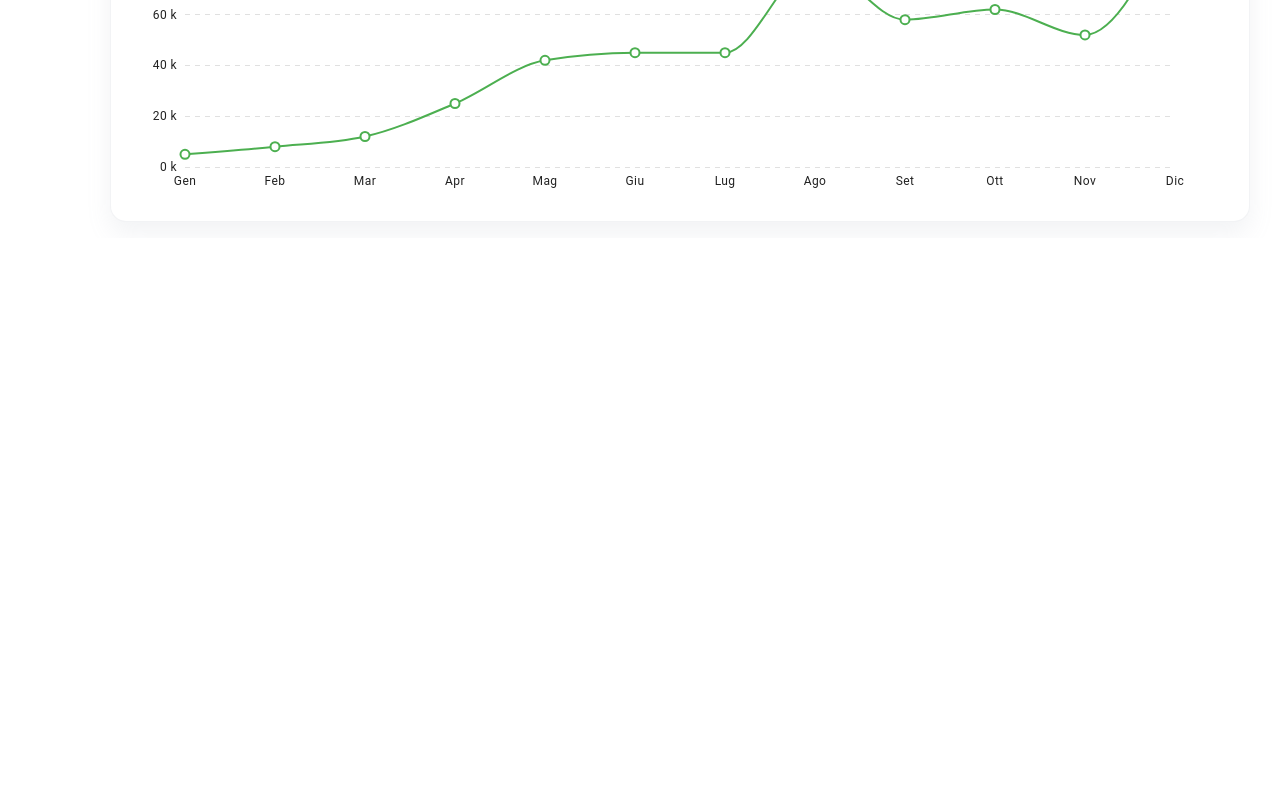
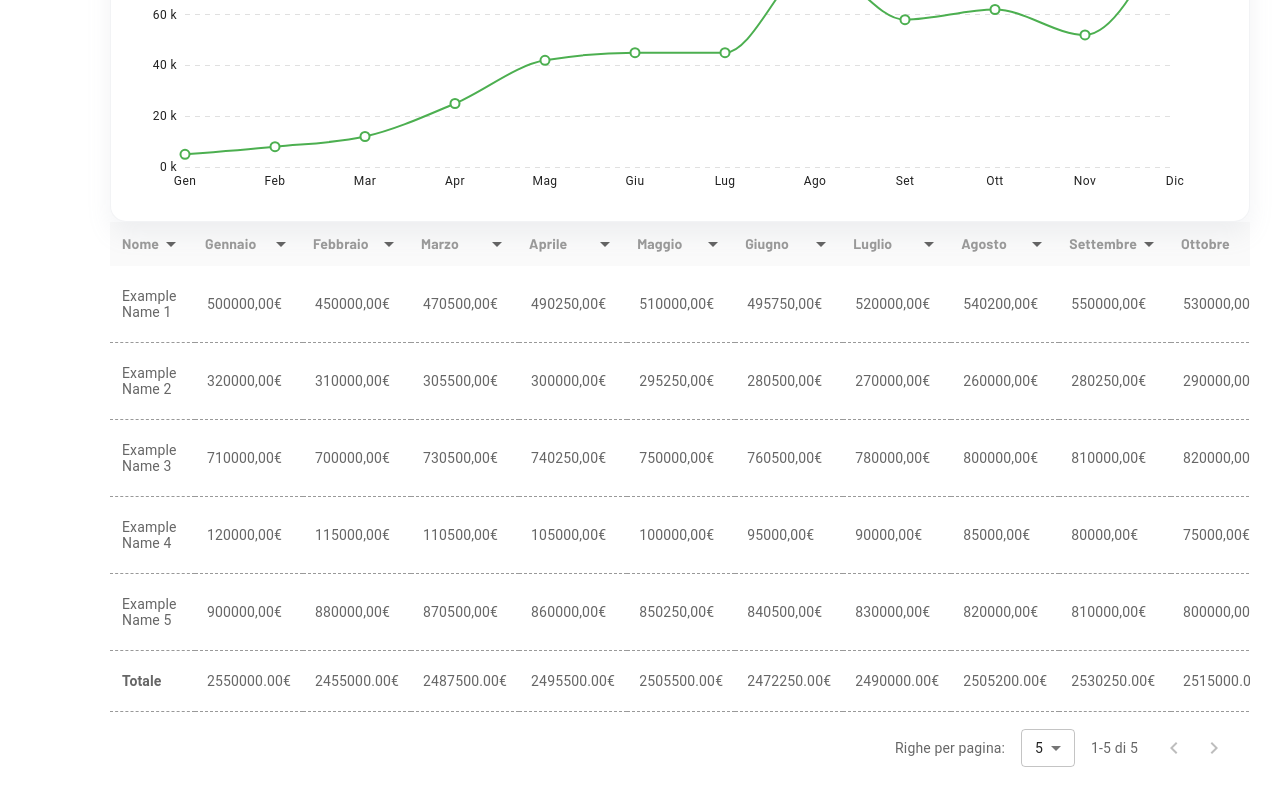
Before and after one commit to Shivangi-Panigrahy/Relatio_Dominico, a React (Create React App) app: page /dashboard/vendite in a window 1280 px wide. Shown: the part 1076-1876 px from the top of the page. Before the commit the page ends 1314 px from the top, so only its background shows below. Built offline with nearby package versions, Linux system fonts and the light colour scheme.

Commit message:
#dashbardchanges

```diff
--- a/src/pages/dashboard/Acquisti.jsx
+++ b/src/pages/dashboard/Acquisti.jsx
@@ -6,7 +6,8 @@ import Header from "../../component/header/Header";
 import { Outlet } from "react-router-dom";
 import MenuTab from "../../component/tabs/MenuTab";
 import dayjs from "dayjs";
-
+import Table from "../../component/table/Table";
+import tableData from "../../utils/personaleData.json";
 const dataset = [
   { month: "Gen", entrate: 5 },
   { month: "Feb", entrate: 8 },
@@ -21,7 +22,69 @@ const dataset = [
   { month: "Nov", entrate: 52 },
   { month: "Dic", entrate: 100 },
 ];
-
+const columns = [
+  { field: "nome", headerName: "Nome", width: 400 },
+  {
+    field: "gennaio",
+    headerName: "Gennaio",
+    width: 120,
+  },
+  {
+    field: "febbraio",
+    headerName: "Febbraio",
+    width: 120,
+  },
+  {
+    field: "marzo",
+    headerName: "Marzo",
+    width: 120,
+  },
+  {
+    field: "aprile",
+    headerName: "Aprile",
+    width: 120,
+  },
+  {
+    field: "maggio",
+    headerName: "Maggio",
+    width: 120,
+  },
+  {
+    field: "giugno",
+    headerName: "Giugno",
+    width: 120,
+  },
+  {
+    field: "luglio",
+    headerName: "Luglio",
+    width: 120,
+  },
+  {
+    field: "agosto",
+    headerName: "Agosto",
+    width: 120,
+  },
+  {
+    field: "settembre",
+    headerName: "Settembre",
+    width: 120,
+  },
+  {
+    field: "ottobre",
+    headerName: "Ottobre",
+    width: 120,
+  },
+  {
+    field: "novembre",
+    headerName: "Novembre",
+    width: 120,
+  },
+  {
+    field: "dicembre",
+    headerName: "Dicembre",
+    width: 120,
+  },
+];
 const acquistidata = [
   {
     status: "I Trimestre",
@@ -200,6 +263,7 @@ const Acquisti = () => {
           dataFilter={dataFilter}
           series={series}
         />
+           <Table data={tableData} columns={columns} navData={"personale"} />
       </div>
     </>
   );
--- a/src/pages/dashboard/Personale.jsx
+++ b/src/pages/dashboard/Personale.jsx
@@ -24,12 +24,12 @@ const dataset = [
   { month: "Dic", entrate: 80 },
 ];
 
-const dataPie = [
-  { id: 1, value: 35, color: "#E72276", type: "IVA" },
-  { id: 3, value: 5, color: "#FF4D4D", type: "IRAP" },
-  { id: 2, value: 15, color: "#0073B7", type: "Contributi" },
-  { id: 0, value: 45, color: "#E72276", type: "IRES" },
-];
+// const dataPie = [
+//   { id: 1, value: 35, color: "#E72276", type: "IVA" },
+//   { id: 3, value: 5, color: "#FF4D4D", type: "IRAP" },
+//   { id: 2, value: 15, color: "#0073B7", type: "Contributi" },
+//   { id: 0, value: 45, color: "#E72276", type: "IRES" },
+// ];
 
 const personaleData = [
   {
@@ -258,7 +258,7 @@ const Personale = () => {
           data={"personale"}
           dataset={dataset}
           dataFilter={dataFilter}
-          dataPie={dataPie}
+          // dataPie={dataPie}
           series={series}
         />
         <Table data={tableData} columns={columns} navData={"personale"} />
--- a/src/pages/dashboard/Profitti.jsx
+++ b/src/pages/dashboard/Profitti.jsx
@@ -5,7 +5,8 @@ import ProfittiStatitics from "../../component/profittiStatitics/profittiStatiti
 import Header from "../../component/header/Header";
 import MenuTab from "../../component/tabs/MenuTab";
 import dayjs from "dayjs";
-
+import Table from "../../component/table/Table";
+import tableData from "../../utils/personaleData.json";
 const dataset = [
   { month: "Gen", entrate: 5, uscite: 25, ricavo: 42 },
   { month: "Feb", entrate: 8, uscite: 28, ricavo: 45 },
@@ -20,6 +21,70 @@ const dataset = [
   { month: "Nov", entrate: 52, uscite: 72, ricavo: 88 },
   { month: "Dic", entrate: 100, uscite: 55, ricavo: 68 },
 ];
+const columns = [
+  { field: "nome", headerName: "Nome", width: 400 },
+  {
+    field: "gennaio",
+    headerName: "Gennaio",
+    width: 120,
+  },
+  {
+    field: "febbraio",
+    headerName: "Febbraio",
+    width: 120,
+  },
+  {
+    field: "marzo",
+    headerName: "Marzo",
+    width: 120,
+  },
+  {
+    field: "aprile",
+    headerName: "Aprile",
+    width: 120,
+  },
+  {
+    field: "maggio",
+    headerName: "Maggio",
+    width: 120,
+  },
+  {
+    field: "giugno",
+    headerName: "Giugno",
+    width: 120,
+  },
+  {
+    field: "luglio",
+    headerName: "Luglio",
+    width: 120,
+  },
+  {
+    field: "agosto",
+    headerName: "Agosto",
+    width: 120,
+  },
+  {
+    field: "settembre",
+    headerName: "Settembre",
+    width: 120,
+  },
+  {
+    field: "ottobre",
+    headerName: "Ottobre",
+    width: 120,
+  },
+  {
+    field: "novembre",
+    headerName: "Novembre",
+    width: 120,
+  },
+  {
+    field: "dicembre",
+    headerName: "Dicembre",
+    width: 120,
+  },
+];
+
 const profittiData = [
   {
     status: "I Trimestre",
@@ -217,6 +282,7 @@ const Profiitti = () => {
           dataFilter={dataFilter}
           series={series}
         />
+         <Table data={tableData} columns={columns} navData={"personale"} />
       </div>
     </>
   );
--- a/src/pages/dashboard/Vendite.jsx
+++ b/src/pages/dashboard/Vendite.jsx
@@ -5,6 +5,9 @@ import ProfittiStatitics from "../../component/profittiStatitics/profittiStatiti
 import Header from "../../component/header/Header";
 import MenuTab from "../../component/tabs/MenuTab";
 import dayjs from "dayjs";
+
+import Table from "../../component/table/Table";
+import tableData from "../../utils/personaleData.json";
 
 const dataset = [
   { month: "Gen", entrate: 5, uscite: 25, ricavo: 42 },
@@ -21,6 +24,69 @@ const dataset = [
   { month: "Dic", entrate: 100, uscite: 55, ricavo: 68 },
 ];
 
+const columns = [
+  { field: "nome", headerName: "Nome", width: 400 },
+  {
+    field: "gennaio",
+    headerName: "Gennaio",
+    width: 120,
+  },
+  {
+    field: "febbraio",
+    headerName: "Febbraio",
+    width: 120,
+  },
+  {
+    field: "marzo",
+    headerName: "Marzo",
+    width: 120,
+  },
+  {
+    field: "aprile",
+    headerName: "Aprile",
+    width: 120,
+  },
+  {
+    field: "maggio",
+    headerName: "Maggio",
+    width: 120,
+  },
+  {
+    field: "giugno",
+    headerName: "Giugno",
+    width: 120,
+  },
+  {
+    field: "luglio",
+    headerName: "Luglio",
+    width: 120,
+  },
+  {
+    field: "agosto",
+    headerName: "Agosto",
+    width: 120,
+  },
+  {
+    field: "settembre",
+    headerName: "Settembre",
+    width: 120,
+  },
+  {
+    field: "ottobre",
+    headerName: "Ottobre",
+    width: 120,
+  },
+  {
+    field: "novembre",
+    headerName: "Novembre",
+    width: 120,
+  },
+  {
+    field: "dicembre",
+    headerName: "Dicembre",
+    width: 120,
+  },
+];
 const venditeData = [
   {
     status: "I Trimestre",
@@ -238,6 +304,7 @@ const Vendite = () => {
           dataFilter={dataFilter}
           series={series}
         />
+         <Table data={tableData} columns={columns} navData={"personale"} />
       </div>
     </>
   );
```
